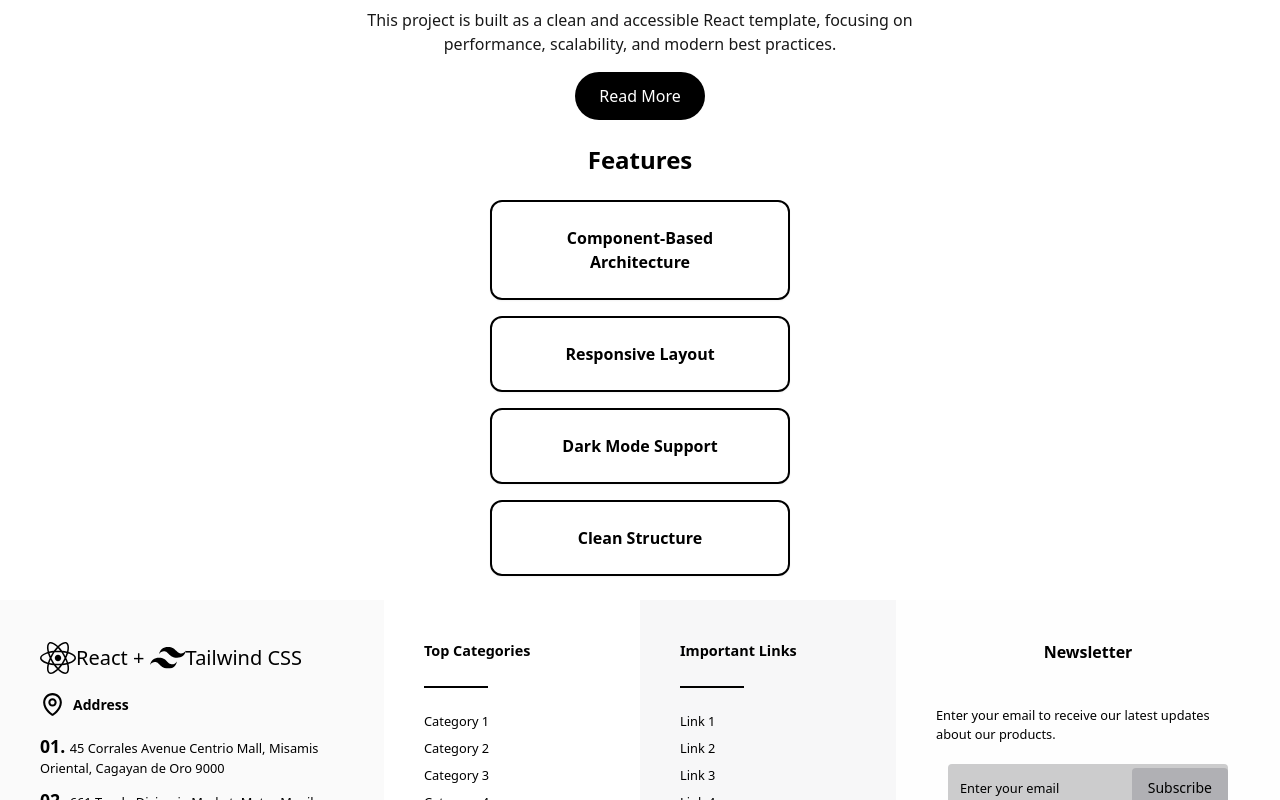
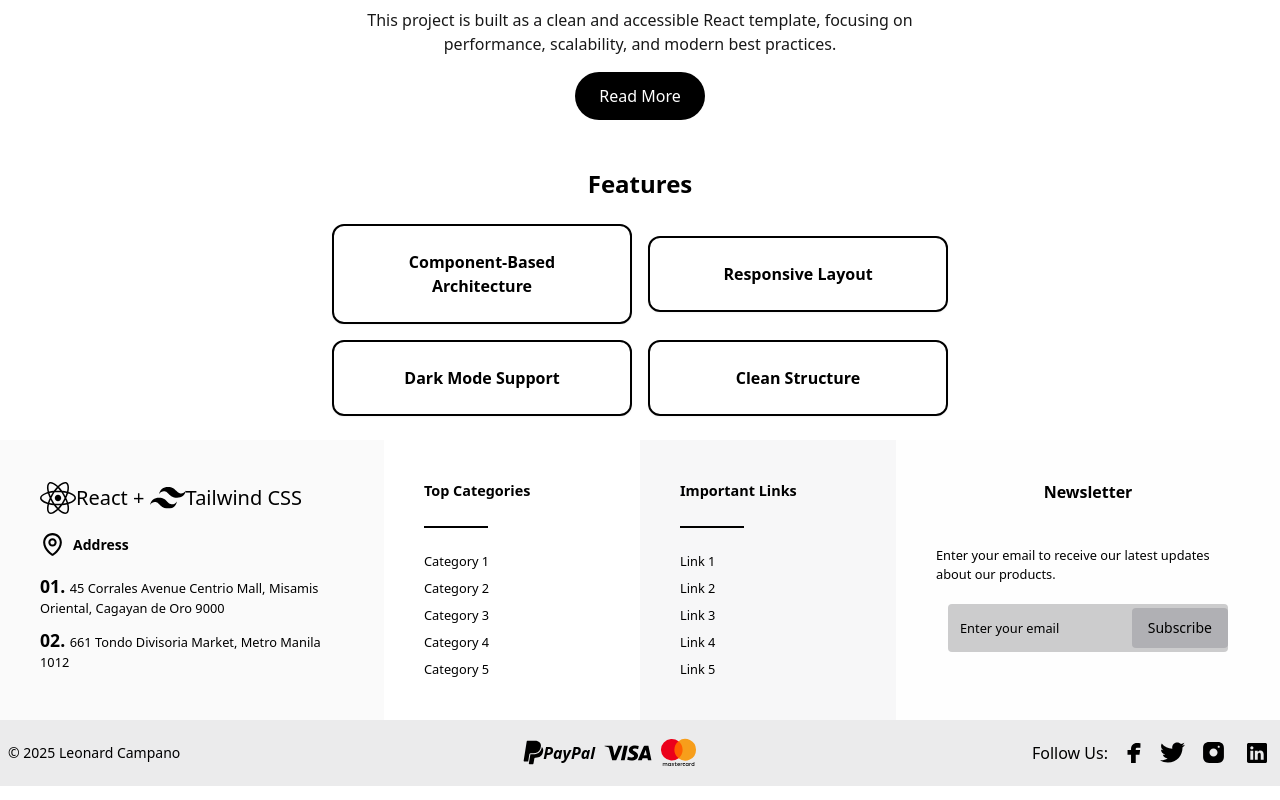
Before and after one commit to leonn09/simple-react-website, a React (Vite) app: page / in a window 1280 px wide. Shown: the part 688-1488 px from the top of the page. Built offline with nearby package versions, Linux system fonts and the light colour scheme.

Commit message:
feat: refine features section and card semantics

```diff
--- a/src/components/sections/Features.jsx
+++ b/src/components/sections/Features.jsx
@@ -2,35 +2,35 @@ import Card from "../ui/Card";
 
 const Features = () => {
   return (
+    // Section that highlights key features of the project
     <section
       id="features"
-            className="text-center"
+      className="p-6 text-center flex flex-col items-center gap-6"
     >
-            <h2 className="text-2xl font-bold">Features</h2>
-            <ul className="p-6 flex flex-col justify-center items-center gap-4">
+      <h2 className="text-2xl font-bold">
+        Features
+      </h2>
+
+      {/*
+        Unordered list is used for accessibility
+        because this is a list of related items
+      */}
+      <ul className="grid sm:grid-cols-2 items-center gap-4">
         <li>
-                    <Card>
-                        Component-Based Architecture
-                    </Card>
+          <Card>Component-Based Architecture</Card>
         </li>
         <li>
-                    <Card>
-                        Responsive Layout
-                    </Card>
+          <Card>Responsive Layout</Card>
         </li>
         <li>
-                    <Card>
-                        Dark Mode Support
-                    </Card>
+          <Card>Dark Mode Support</Card>
         </li>
         <li>
-                    <Card>
-                        Clean Structure
-                    </Card>
+          <Card>Clean Structure</Card>
         </li>
       </ul>
     </section>
-    )
-}
+  );
+};
 
 export default Features;
--- a/src/components/ui/Card.jsx
+++ b/src/components/ui/Card.jsx
@@ -1,11 +1,20 @@
-const Card = ({children}) => {
-
-
-    return (
-        <div className="flex justify-center items-center w-75 max-w-sm p-6 border-2 rounded-xl shadow-xs">
-            <p className="text-md font-semibold">{children}</p>
-        </div>
-    )
-}
+const Card = ({ children }) => {
+  return (
+    // Article represents a self-contained piece of content
+    <article
+      className="
+        flex items-center justify-center
+        w-75 max-w-sm
+        p-6
+        border-2 rounded-xl
+        shadow-xs
+      "
+    >
+      <p className="text-md font-semibold">
+        {children}
+      </p>
+    </article>
+  );
+};
 
 export default Card;
```
Lines whose indentation alone changed are shown as unchanged.
